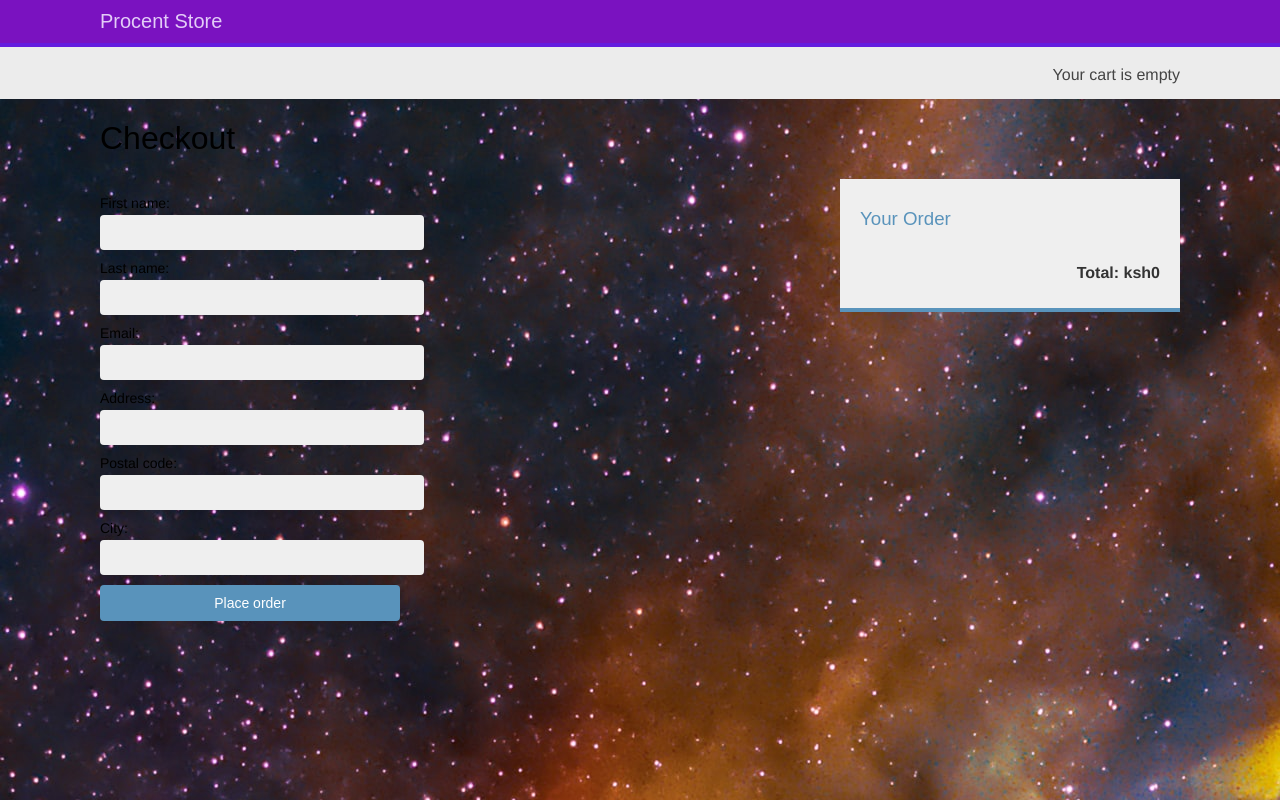
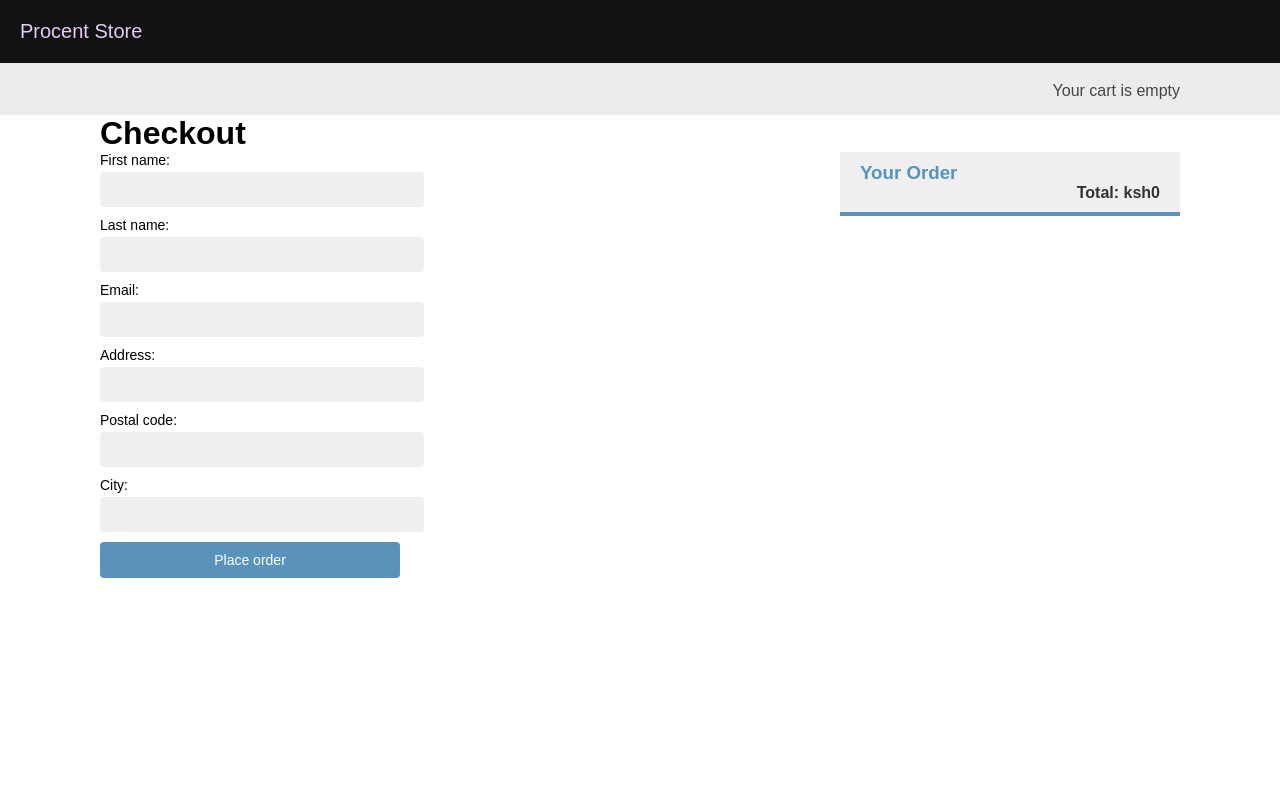
Before and after one commit to dom-inic/procent-api, a Django app: page /orders/ in a window 1280 px wide. Run offline with Django 4.2, Linux system fonts and the light colour scheme; parts of the project's set-up code (start-up, migrations or seed data) failed here and were passed over.

Commit message:
admin_order_pdf views, base css

```diff
--- a/orders/views.py
+++ b/orders/views.py
@@ -1,10 +1,27 @@
 from django.shortcuts import render, redirect, get_object_or_404
 from django.urls import reverse
 from django.contrib.admin.views.decorators import staff_member_required
+from django.conf import settings
+from django.http import HttpResponse
+from django.template.loader import render_to_string
+import weasyprint
 from . models import OrderItem, Order
 from . forms import OrderCreateForm
 from cart.cart import Cart
 from .tasks import order_created
+
+@staff_member_required
+def admin_order_pdf(request, order_id):
+    order = get_object_or_404(Order, id=order_id)
+    html = render_to_string('orders/order/pdf.html', {'order': order})
+    response = HttpResponse(content_type='application/pdf')
+    response['Content-Disposition'] = f'filename=order_{order.id}.pdf'
+    weasyprint.HTML(string=html).write_pdf(response, stylesheets=[
+        weasyprint.CSS(
+        settings.STATIC_ROOT + 'css/pdf.css'
+        )
+    ])
+    return response
 
 @staff_member_required
 def admin_order_detail(request, order_id):
--- a/shop/static/css/base.css
+++ b/shop/static/css/base.css
@@ -1,18 +1,21 @@
 body{
-    background: rgb(68, 6, 95);
-    background-image: url('static/img/background.jpeg');
     margin:0;
     padding:0;
-    font-family:helvetica, sans-serif;
+    font-family:Arial, Helvetica, sans-serif;
 }
 
 #header {
-    padding:10px 100px;
+    padding:20px;
     font-size:14px;
-    background:#7a12c0;
+    background: #121212;;
     color:#fff;
-    border-bottom:4px solid #641cdf;
+    text-align: center;
     overflow:auto;
+}
+
+#header h1 {
+    color:#ffffff;
+    margin-bottom: 10px;
 }
 
 #header .logo {
@@ -34,8 +37,10 @@
     padding:30px 100px;
 }
 
-h1, h2, h3, h4, h5 , h6 {
-    font-family: 'Ubuntu', sans-serif; font-weight:normal;
+h1, h2, h3, h4, h5 , h6 , p, ul, li, ol{
+    margin: 0;
+    padding: 0;
+    font-family: Arial, Helvetica, sans-serif;
 }
 
 a {
@@ -199,9 +204,9 @@
 }
 
 .product-list .item img {
-    width:100%;
-    height: 15em;
-    margin-bottom:8px;
+    max-width: 100%;
+    height: auto;
+    /* margin-bottom:8px; */
 }
 
 .product-detail {
@@ -336,3 +341,10 @@
     color:#666;
     border-radius:4px;
 }
+
+footer {
+    background-color: #121212;
+    color: #808080;
+    text-align: center;
+    padding: 20px;
+}
```
Also changed, not shown: db.sqlite3.
